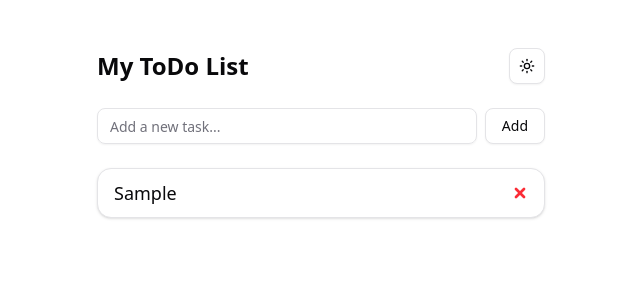
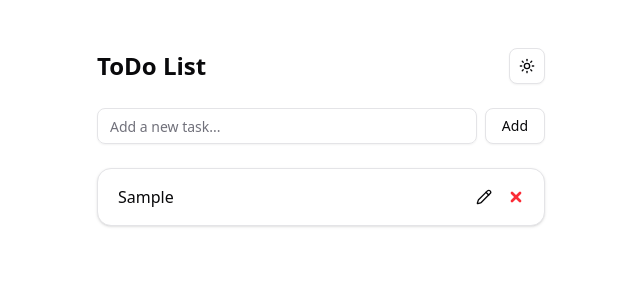
Before and after one commit to yyuu1000/todo, a Next.js app: page / in a window 1280 px wide. Both pictures are taken after typing "Sample" into the empty fields and a click on the button "Add". Shown: the top 300 px of the page, without its empty margins (319-959 px from the left). Built offline with nearby package versions, Linux system fonts and the light colour scheme.

Commit message:
Add Edit and change title

```diff
--- a/app/layout.tsx
+++ b/app/layout.tsx
@@ -14,8 +14,8 @@ const geistMono = Geist_Mono({
 });
 
 export const metadata: Metadata = {
-  title: "Create Next App",
-  description: "Generated by create next app",
+  title: "ToDo",
+  description: "Simple ToDo",
 };
 
 export default function RootLayout({
--- a/app/page.tsx
+++ b/app/page.tsx
@@ -8,7 +8,7 @@ import {
   CardContent,
 } from "@/components/ui/card";
 import { useState } from "react";
-import { X } from "lucide-react";
+import { Pencil, X } from "lucide-react";
 
 type Todo = {
   id: number;
@@ -19,6 +19,8 @@ type Todo = {
 export default function Home() {
   const [todos, setTodos] = useState<Todo[]>([]);
   const [input, setInput] = useState("");
+  const [editingId, setEditingId] = useState<number | null>(null);
+  const [editText, setEditText] = useState("");
 
   const addTodo = () => {
     if (input.replace(/\s/g, "") === "") return;
@@ -43,10 +45,31 @@ export default function Home() {
     setTodos(todos.filter((todo) => todo.id !== id));
   };
 
+  const startEditing = (id: number, currentText: string) => {
+    setEditingId(id);
+    setEditText(currentText);
+  };
+
+  const saveEdit = (id: number) => {
+    if (editText.replace(/\s/g, "") === "") return;
+    setTodos((prev) =>
+      prev.map((todo) =>
+        todo.id === id ? { ...todo, text: editText.trim() } : todo
+      )
+    );
+    setEditingId(null);
+    setEditText("");
+  };
+
+  const cancelEdit = () => {
+    setEditingId(null);
+    setEditText("");
+  };
+
   return (
     <main className="flex flex-col items-center min-h-screen py-12 px-4 bg-background text-foreground transition-colors">
       <div className="flex items-center justify-between w-full max-w-md mb-6">
-        <h1 className="text-2xl font-bold">My ToDo List</h1>
+        <h1 className="text-2xl font-bold">ToDo List</h1>
         <ModeToggle />
       </div>
 
@@ -69,13 +92,53 @@ export default function Home() {
             key={todo.id}
             className="p-1"
           >
-            <CardContent className="flex items-center justify-between p-1">
+            <CardContent className="flex items-center justify-between p-2 max-h-[48px]">
+              {editingId === todo.id ? (
+                <div className="flex w-full items-center gap-2">
+                  <Input
+                    type="text"
+                    value={editText}
+                    onChange={(e) => setEditText(e.target.value)}
+                    onKeyDown={(e) => {
+                      if (e.key === "Enter") saveEdit(todo.id);
+                      if (e.key === "Escape") cancelEdit();
+                    }}
+                    className="text-sm"
+                    autoFocus
+                  />
+                  <Button
+                    size="sm"
+                    onClick={() => saveEdit(todo.id)}
+                    className="h-8 px-3"
+                  >
+                    Save
+                  </Button>
+                  <Button
+                    size="sm"
+                    variant="ghost"
+                    onClick={cancelEdit}
+                    className="h-8 px-3"
+                  >
+                    Cancel
+                  </Button>
+                </div>
+              ) : (
+                <>
                   <span
                     onClick={() => toggleTodo(todo.id)}
-                className="text-lg ml-2"
+                    className="ml-2"
                   >
                     {todo.text}
                   </span>
+                  <div>
+                    <Button
+                      onClick={() => startEditing(todo.id, todo.text)}
+                      variant="ghost"
+                      size="icon-lg"
+                      className="h-8 w-8"
+                    >
+                      <Pencil />
+                    </Button>
                     <Button
                       onClick={() => deleteTodo(todo.id)}
                       variant="ghost"
@@ -84,6 +147,9 @@ export default function Home() {
                     >
                       <X strokeWidth={4} />
                     </Button>
+                  </div>
+                </>
+              )}
             </CardContent>
           </Card>
         ))}
```
Lines whose indentation alone changed are shown as unchanged.
